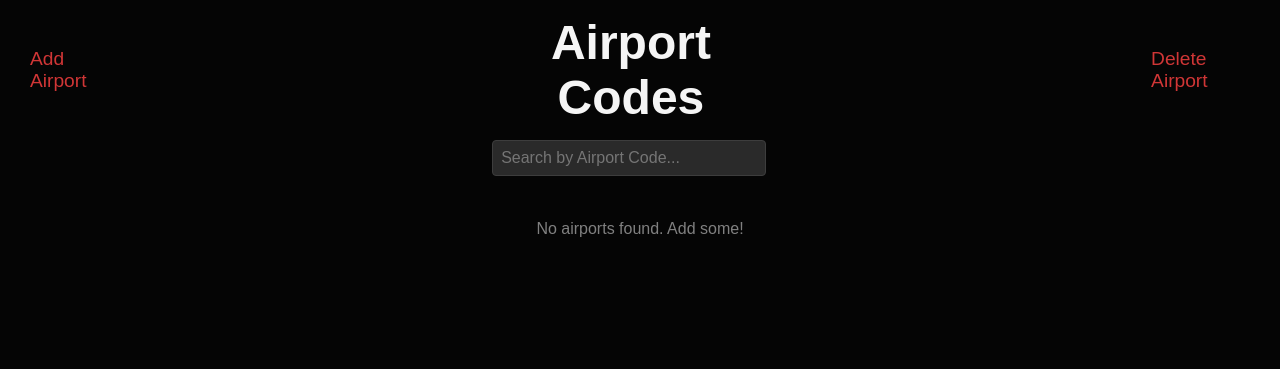
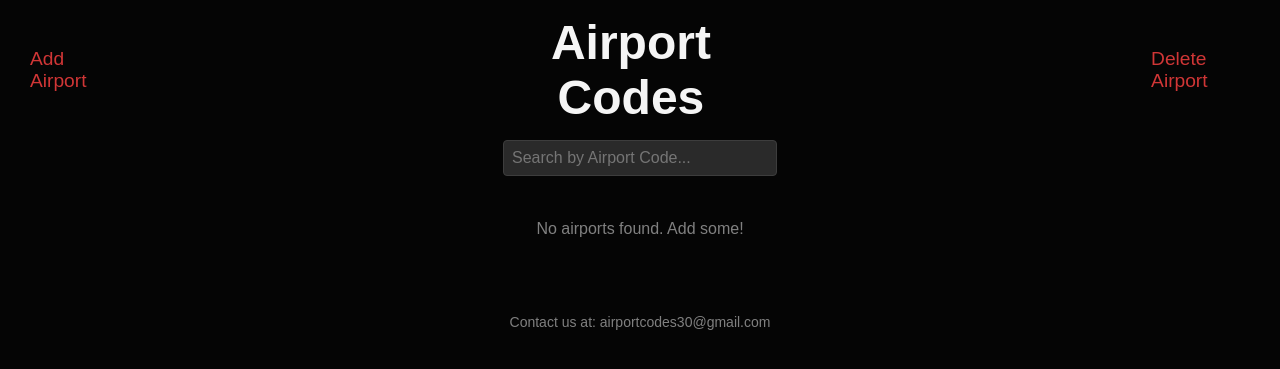
Before and after one commit to sidhesh-bharath/airport-codes, a Flask app: page / in a window 1280 px wide. Shown: the top 369 px of the page. Run offline with Flask 3, Linux system fonts and the light colour scheme; some web fonts are replaced.

Commit message:
Added footer

```diff
--- a/static/styles.css
+++ b/static/styles.css
@@ -163,5 +163,13 @@ label {
 
 .search {
     margin-bottom: 3vh;
-    margin-right: 1.7vw;
 }
+
+.footer {
+    width: 100%;
+    text-align: center;
+    padding: 20px 0;
+    margin-top: 40px;
+    color: gray;
+    font-size: 14px;
+}
--- a/templates/index.html
+++ b/templates/index.html
@@ -38,6 +38,10 @@
         {% endfor %}
     </div>
 
+    <div class="footer">
+        Contact us at: airportcodes30@gmail.com
+    </div>
+
 <script>
     const boxes = document.querySelectorAll(".check");
 
```
